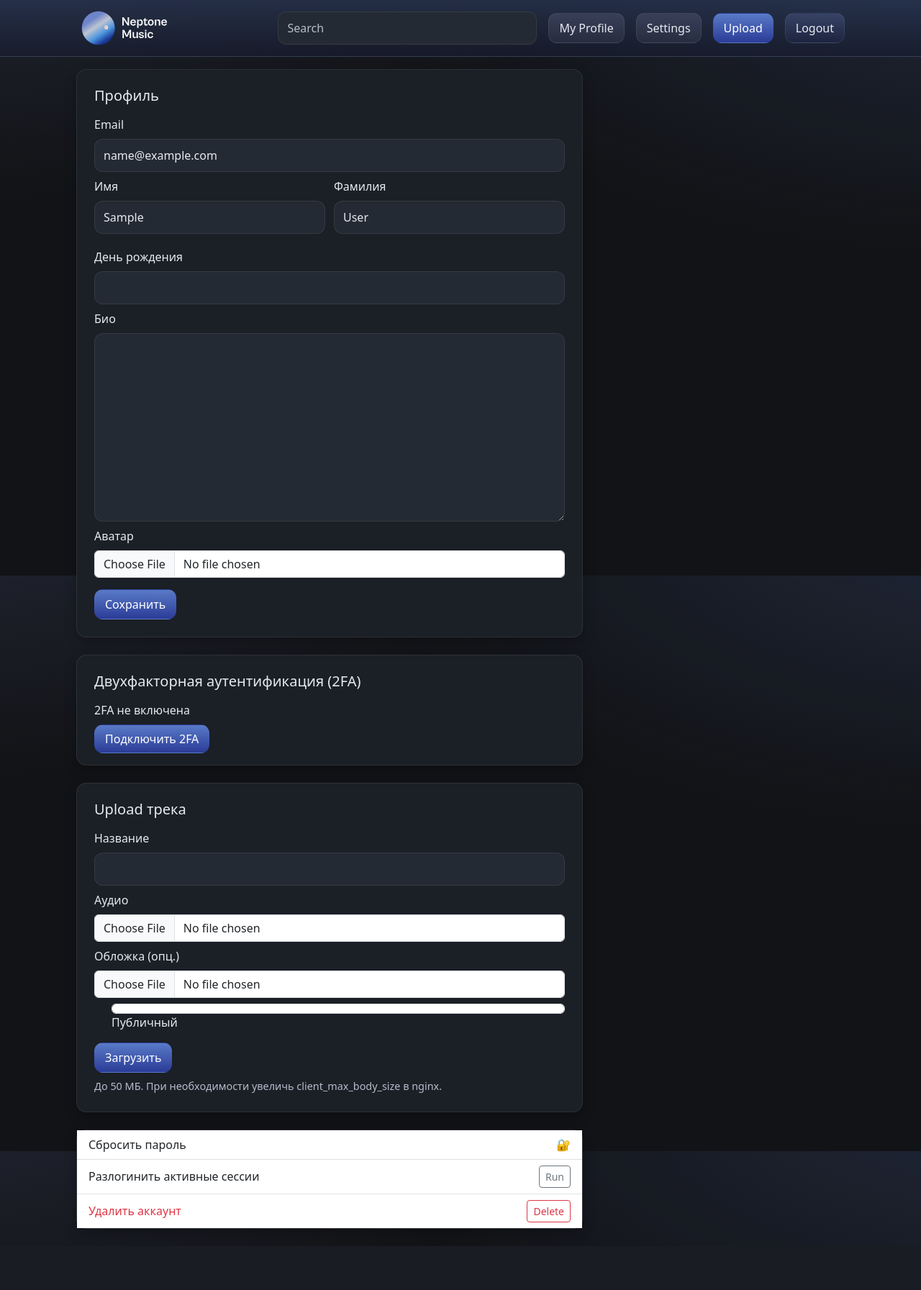
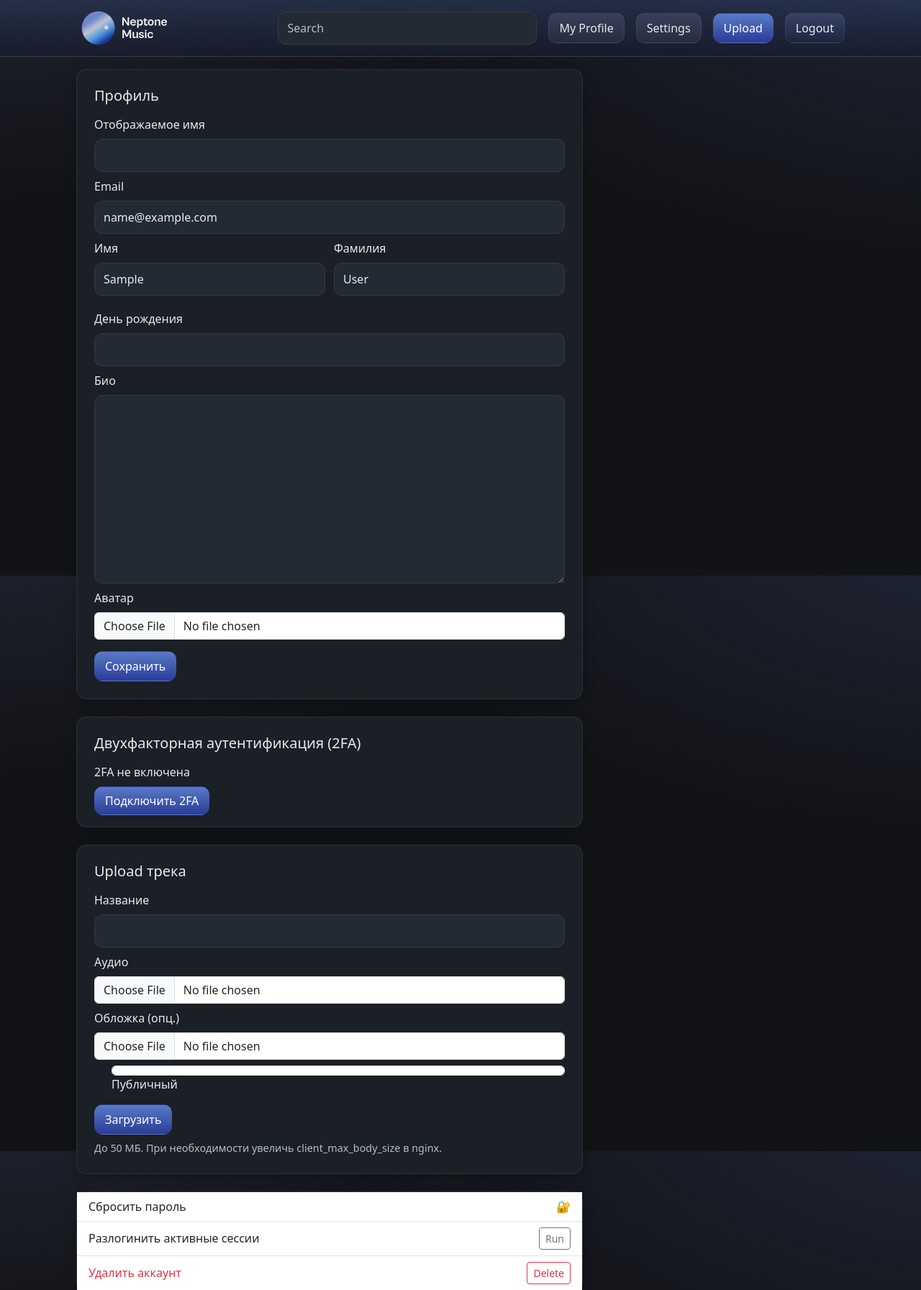
Before and after one commit to thurrsense/neptone, a Django app: page /users/settings/ in a window 1280 px wide. Shown: the top 1793 px of the page at 72% size. Before the commit the page ends 1732 px from the top, so only its background shows below. Run offline with Django 5.2, Linux system fonts and the light colour scheme; the visitor is signed in with stand-in values (Sample User, id 1); some libraries are stand-ins or nearby versions.

Commit message:
create display_name in addition to username

```diff
--- a/neptone/users/forms.py
+++ b/neptone/users/forms.py
@@ -48,7 +48,7 @@ class ProfileForm(UserChangeForm):
 
     class Meta:
         model = User
-        fields = ["username", "email", "bio", "birth_date",
+        fields = ["display_name", "username", "email", "bio", "birth_date",
                   "first_name", "last_name", "avatar"]
 
     def __init__(self, *args, **kwargs):
--- a/neptone/users/models.py
+++ b/neptone/users/models.py
@@ -7,6 +7,7 @@ from django_otp.plugins.otp_totp.models import TOTPDevice
 
 
 class User(AbstractUser):
+    display_name = models.CharField(max_length=150, blank=True)
     bio = models.TextField(null=True, blank=True, editable=True)
     birth_date = models.DateField(null=True, blank=True, editable=True)
     otp_enabled = models.BooleanField(default=False)
@@ -18,6 +19,10 @@ class User(AbstractUser):
 
     def __str__(self):
         return self.username
+
+    @property
+    def display_or_username(self) -> str:
+        return self.display_name or self.username
 
     def get_totp_device(self):
         """Получить TOTP устройство пользователя"""
--- a/neptone/users/templates/users/artist_profile.html
+++ b/neptone/users/templates/users/artist_profile.html
@@ -19,7 +19,7 @@
         {% endif %}
       </div>
       <div class="hero-text">
-        <h1 class="artist-name h3 m-0">{{ artist.username }}</h1>
+        <h1 class="artist-name h3 m-0">{{ artist.display_or_username }}</h1>
         <div class="hero-stats mt-1">
           <div class="stat"><span class="stat-val">{{ tracks|length }}</span> <span class="stat-label">Tracks</span>
           </div>
@@ -68,7 +68,7 @@
           <div class="text-muted-np small">{{ t.created_at|date:"Y-m-d H:i" }}</div>
         </div>
         <a href="{{ t.audio.url }}" class="btn-np primary js-track" data-src="{{ t.audio.url }}"
-          data-title="{{ t.title|escape }}" data-artist="{{ artist.username|escape }}"
+          data-title="{{ t.title|escape }}" data-artist="{{ artist.display_or_username|escape }}"
           data-cover="{% if t.cover %}{{ t.cover.url }}{% endif %}">▶</a>
         <a class="btn-np" href="{{ t.audio.url }}" download>↓</a>
       </div>
--- a/neptone/users/templates/users/settings_profile.html
+++ b/neptone/users/templates/users/settings_profile.html
@@ -10,6 +10,12 @@
         {% csrf_token %}
         <input type="hidden" name="action" value="save_profile">
         {{ form.non_field_errors }}
+
+        <div class="mb-2">
+          <label class="form-label">Отображаемое имя</label>
+          {{ form.display_name|add_class:"input-np" }}
+          <div class="text-danger small">{{ form.display_name.errors }}</div>
+        </div>
 
         <div class="mb-2">
           <label class="form-label">Email</label>
```
Also changed, not shown: neptone/users/migrations/0006_user_display_name.py (added).
